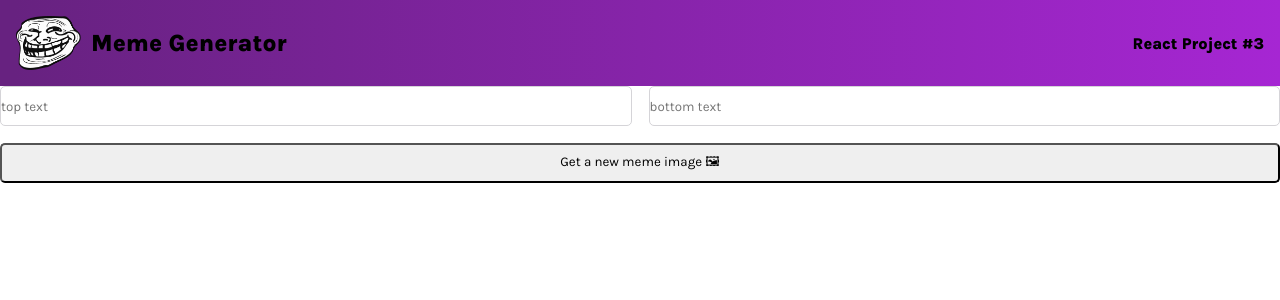
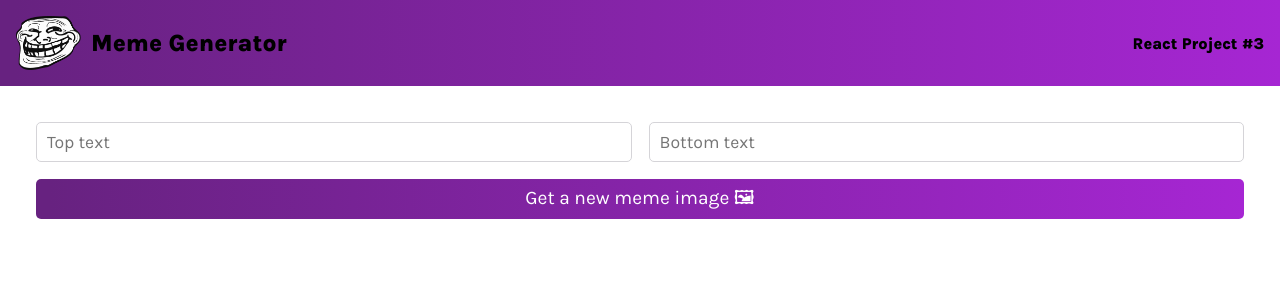
Before and after one commit to CampbellSDC/meme-generator, a React (Vite) app: page / in a window 1280 px wide. Shown: the top 300 px of the page. Built offline with nearby package versions, Linux system fonts and the light colour scheme.

Commit message:
updated form styling

```diff
--- a/src/App.css
+++ b/src/App.css
@@ -19,6 +19,10 @@
   margin-left: 10px;
 }
 
+main {
+  padding: 36px;
+}
+
 .form-container {
   display: grid;
   grid-template: 40px 40px / 1fr 1fr;
@@ -29,10 +33,16 @@
   font-family: 'Karla', sans-serif;
   border-radius: 5px;
   border: 1px solid #D5D4D8;
+  text-indent: 10px;
+  font-size: 1.1em;
 }
 
 .form--btn {
   grid-column: 1 / -1;
   font-family: 'Karla', sans-serif;
   border-radius: 5px;
+  border: none;
+  background: linear-gradient(90deg, #672280 1.18%, #A626D3 100%);
+  color: #fff;
+  font-size: 1.2em;
 }
--- a/src/Components/Form/Form.jsx
+++ b/src/Components/Form/Form.jsx
@@ -5,8 +5,8 @@ export default function Form(){
         <main>
             <form  className="form-container">
 
-                <input type="text" placeholder="top text" className="form--input" />
-                <input type="text" placeholder="bottom text" className="form--input" />
+                <input type="text" placeholder="Top text" className="form--input" />
+                <input type="text" placeholder="Bottom text" className="form--input" />
                 <button className="form--btn">Get a new meme image 🖼</button>
             </form>
 
```
Also changed, not shown: src/index.css (line endings or trailing spaces).
